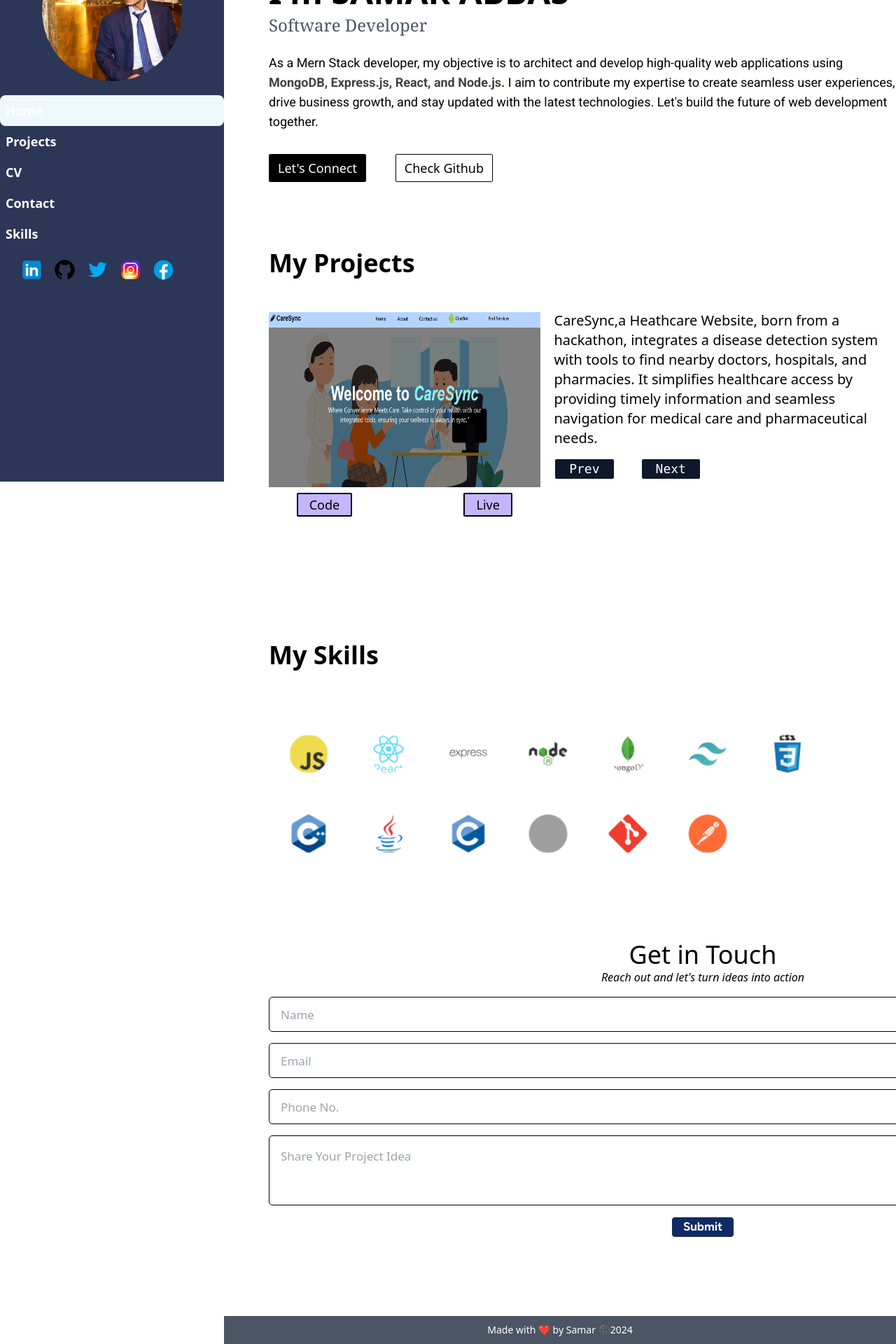
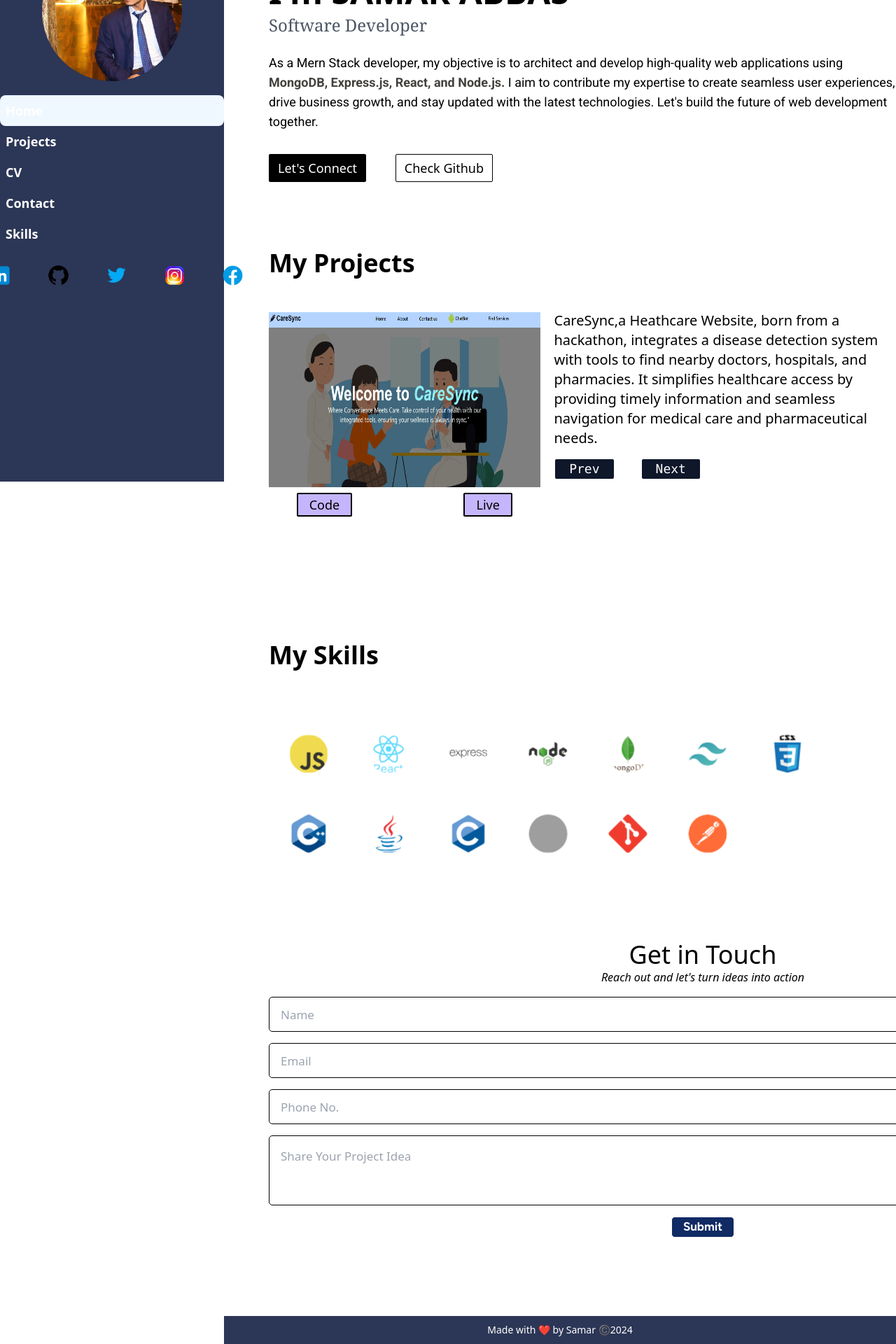
Before and after one commit to samar-abbas-786/samar.dev, a React (Vite) app: page / in a window 1280 px wide. Shown: the part 112-2032 px from the top of the page at 70% size. Built offline with nearby package versions, Linux system fonts and the light colour scheme; grey boxes are pictures that could not be loaded.

Commit message:
add cross

```diff
--- a/src/components/footer.jsx
+++ b/src/components/footer.jsx
@@ -3,7 +3,7 @@ import React from "react";
 const footer = () => {
   return (
     <div>
-      <div className="last h-10 w-[100%] text-white text-sm bg-gray-600 text-center flex justify-center items-center">
+      <div className="last h-10 w-[100%] text-white text-sm bg-[#2c3656] text-center flex justify-center items-center">
         <p>Made with ❤️ by Samar ©️{new Date().getFullYear()} </p>
       </div>
     </div>
--- a/src/components/sideSection.jsx
+++ b/src/components/sideSection.jsx
@@ -20,7 +20,9 @@ const sideSection = (props) => {
   // };
   return (
     <div>
-      <div className={`md:main md:flex ${hide ? "hidden" : "block"} md:block`}>
+      <div
+        className={`md:main md:flex ${hide ? "hidden" : "block"} md:block z-50`}
+      >
         {" "}
         <motion.div
           initial={{ x: -100 }}
@@ -29,7 +31,7 @@ const sideSection = (props) => {
             duration: 0.6,
             delay: 0.2,
           }}
-          className="left w-[100%]   md:w-[25vw] h-[100vh]  bg-[#2c3656] flex flex-col pt-7 items-center fixed p-[1rem]  border-zinc-950"
+          className="left w-[100%]   md:w-[25vw] md:h-[100vh] h-[110vh]  bg-[#2c3656] flex flex-col pt-7 items-center fixed p-[1rem]  border-zinc-950"
         >
           <img
             className="rounded-full h-[200px] w-[200px] items-center object-fill object-left hover:scale-110 duration-500"
@@ -37,6 +39,12 @@ const sideSection = (props) => {
             alt=""
             srcSet=""
           />
+          <div
+            onClick={() => handleSidebar()}
+            className="md:hidden text-red-700 absolute ml-[90%] bg-white p-2 rounded-full font-extrabold text-2xl"
+          >
+            X
+          </div>
           <div className="list mt-5">
             <ul className="flex flex-col w-full ">
               <li
@@ -44,7 +52,7 @@ const sideSection = (props) => {
                 onClick={() => setMenu("Home")}
                 className={`${
                   menu === "Home" ? "sideClass" : null
-                }  p-2 text-lg h-max text-white font-bold w-[100%] md:w-[25vw] hover:bg-slate-200 hover:text-black hover:text-xl hover:ease-in-out duration-300`}
+                }  p-2 text-lg h-max text-white  font-bold w-[100%] md:w-[25vw] hover:bg-slate-200 hover:text-black hover:text-xl hover:ease-in-out duration-300`}
               >
                 Home
               </li>
@@ -87,7 +95,7 @@ const sideSection = (props) => {
               </li>
             </ul>
           </div>
-          <div className="logo flex w-full  mt-3 ">
+          <div className="logo flex justify-center space-x-12   w-full   mt-5 ">
             <img onClick={props.link} src={linkedin} alt="" srcSet="" />
             <img onClick={props.github} src={github} alt="" srcSet="" />
             <img onClick={props.twitter} src={twitter} alt="" srcSet="" />
--- a/src/components/skills.jsx
+++ b/src/components/skills.jsx
@@ -16,7 +16,7 @@ import react from "../../public/react.svg";
 
 const skills = () => {
   return (
-    <div>
+    <div className="-z-50">
       <h1 className="md:text-4xl text-3xl font-bold mt-8 ">My Skills</h1>
       <div
         id="skill"
```
